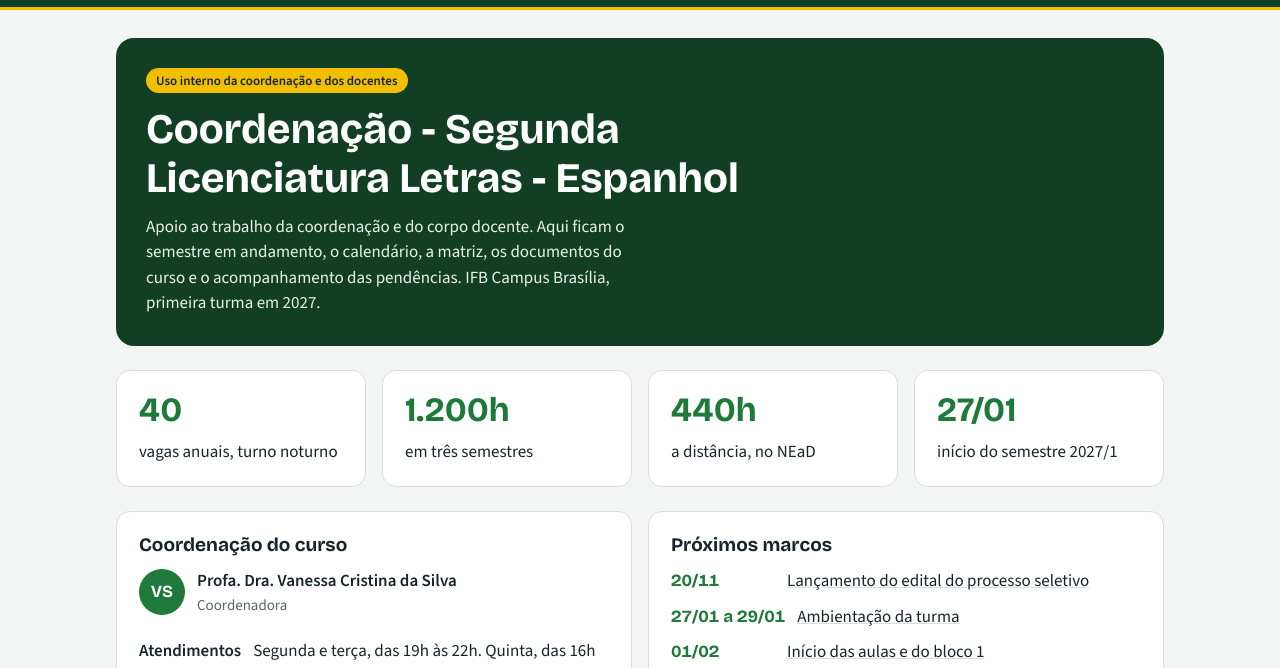
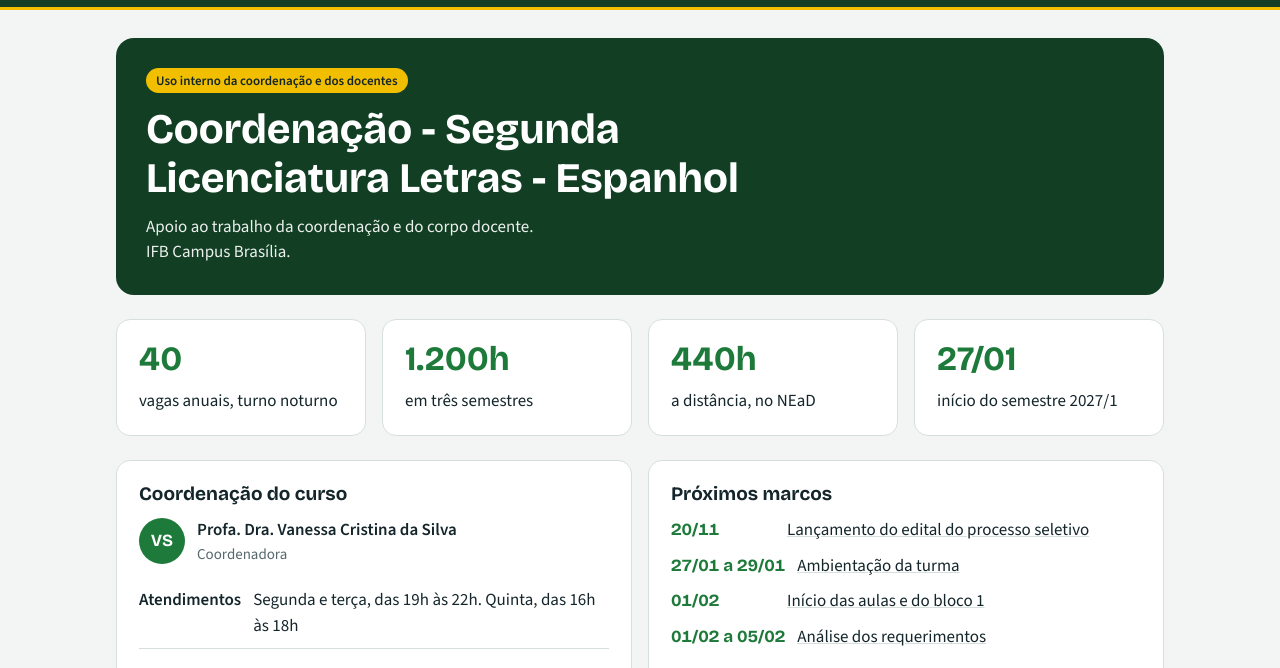
Before and after one commit to nessaespanhol78/segunda-licenciatura-espanhol, a plain HTML site: page index.html in a window 1280 px wide. Shown: the part 107-775 px from the top of the page. Drawn offline with nearby package versions, Linux system fonts and the light colour scheme.

Commit message:
Encurta o texto de apresentação do Início
Co-Authored-By: Claude Opus 5.5 <noreply@anthropic.com>
Claude-Session: https://claude.ai/code/session_01U8QtJ7hQ2WZWWpVVTEadqK

```diff
--- a/index.html
+++ b/index.html
@@ -108,7 +108,7 @@ footer{max-width:1080px;margin:0 auto;padding:0 16px 32px;font-size:14px;color:v
 <section class="view" id="v-inicio">
 <div class="hero"><span class="tag">Uso interno da coordenação e dos docentes</span>
 <h1>Coordenação - Segunda Licenciatura Letras - Espanhol</h1>
-<p>Apoio ao trabalho da coordenação e do corpo docente. Aqui ficam o semestre em andamento, o calendário, a matriz, os documentos do curso e o acompanhamento das pendências. IFB Campus Brasília, primeira turma em 2027.</p></div>
+<p>Apoio ao trabalho da coordenação e do corpo docente.<br>IFB Campus Brasília.</p></div>
 <div class="grid g3">
 <div class="card"><span class="num">40</span><p>vagas anuais, turno noturno</p></div>
 <div class="card"><span class="num">1.200h</span><p>em três semestres</p></div>
```
